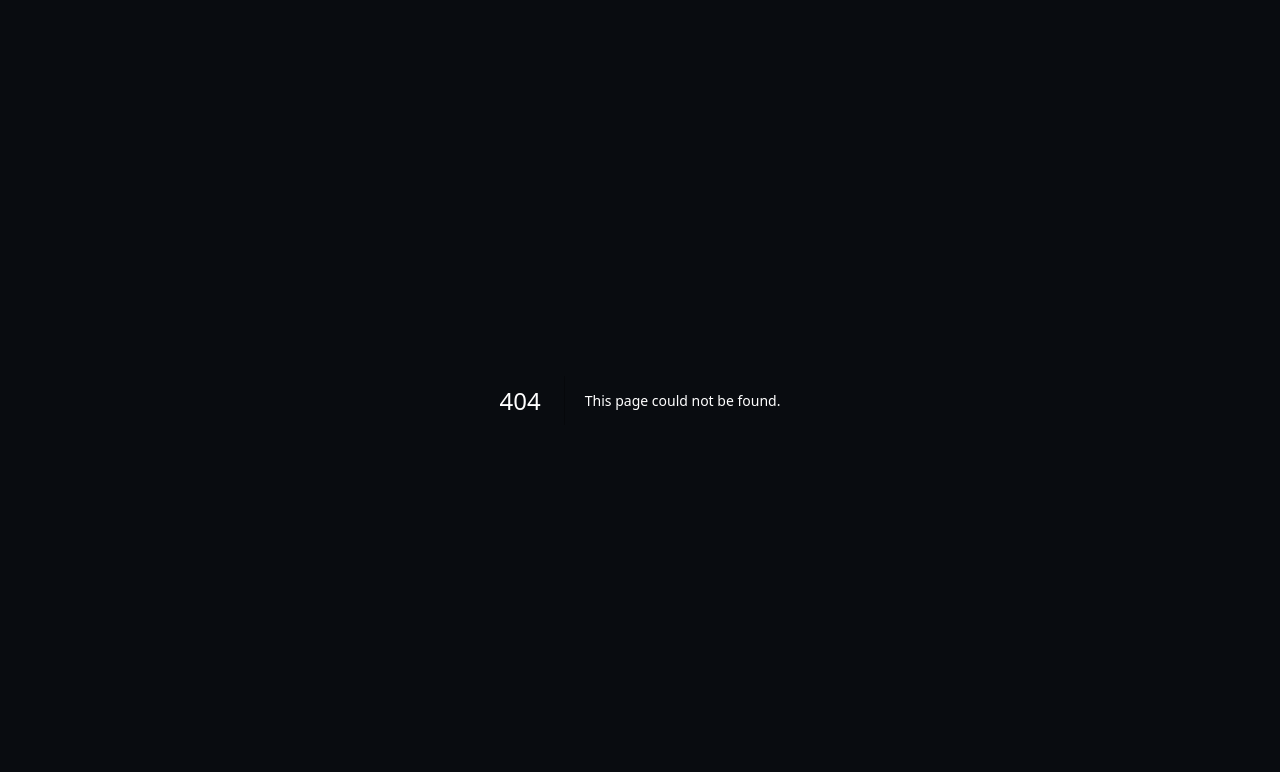
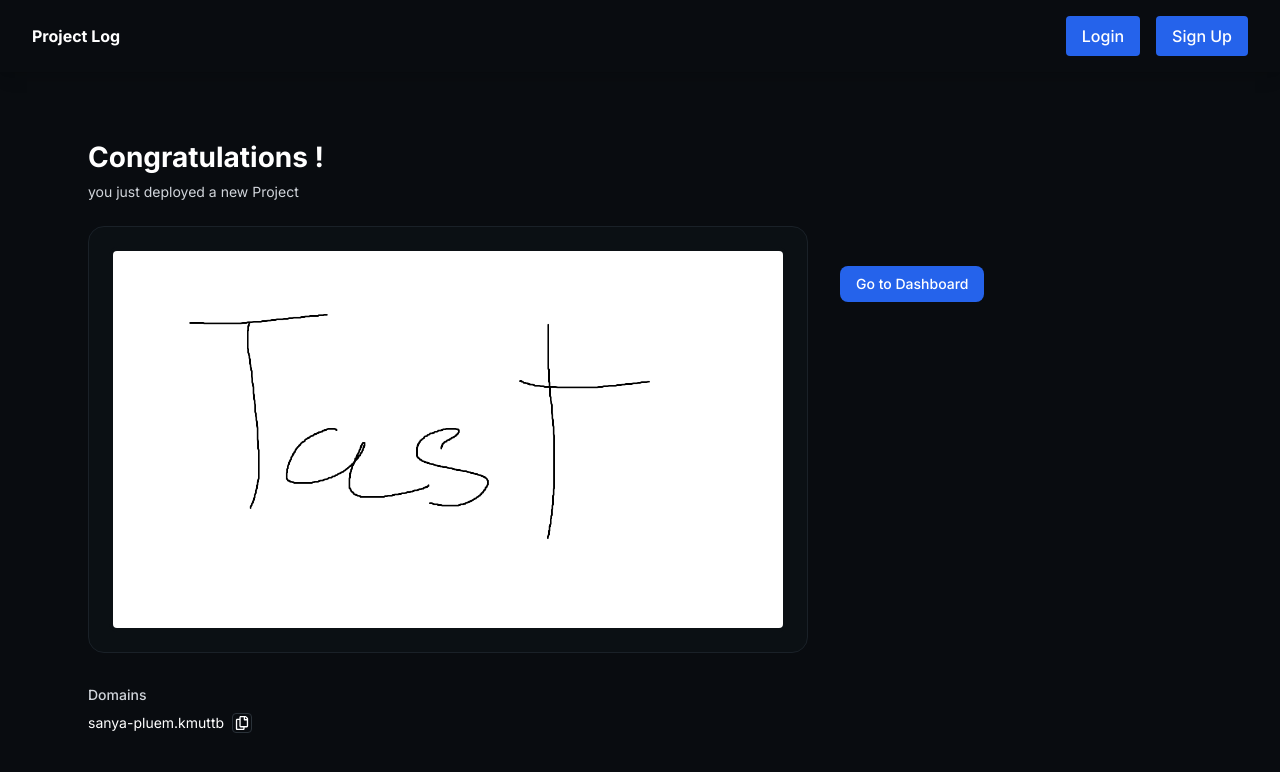
Before and after one commit to SaharatPankawn/project-final, a Next.js app: page /success in a window 1280 px wide. Before the commit this address had no page. Shown: the top 772 px of the page. Built offline with nearby package versions, Linux system fonts and the light colour scheme.

Commit message:
add success

```diff
--- /dev/null
+++ b/app/success/page.tsx
@@ -0,0 +1,73 @@
+'use client'
+
+import Navbar from '@/components/navbar'
+import Link from 'next/link'
+import Image from 'next/image'
+import { FaRegCopy } from 'react-icons/fa'
+import { useState } from 'react'
+
+export default function DeploySuccessPage() {
+  const domain = 'sanya-pluem.kmuttb'
+  const [copied, setCopied] = useState(false)
+
+  const copy = async () => {
+    try {
+      await navigator.clipboard.writeText(domain)
+      setCopied(true)
+      setTimeout(() => setCopied(false), 1200)
+    } catch {}
+  }
+
+  return (
+    <div className='min-h-screen bg-[#090C10] text-white'>
+      <Navbar />
+
+      <main className='mx-auto w-full max-w-6xl px-6 pt-16'>
+        <h1 className='text-[28px] font-semibold'>Congratulations !</h1>
+        <p className='mt-1 text-sm text-gray-300'>
+          you just deployed a new Project
+        </p>
+
+        <div className='mt-6 grid grid-cols-1 items-start gap-8 lg:grid-cols-[minmax(0,720px)_1fr]'>
+          <section className='rounded-2xl border border-[#1a2128] bg-[#0b1014] p-5'>
+            <div className='overflow-hidden rounded-lg border-4 border-[#0b1014] bg-black/40'>
+              <Image
+                src='/test.png'
+                alt='Deployment Preview'
+                width={1200}
+                height={800}
+                className='h-auto w-full'
+                priority
+              />
+            </div>
+          </section>
+
+          <div className='pt-2 lg:pt-10'>
+            <Link
+              href='/dashboard'
+              className='inline-flex items-center justify-center rounded-lg bg-blue-600 px-4 py-2 text-sm font-medium hover:bg-blue-700'
+            >
+              Go to Dashboard
+            </Link>
+          </div>
+        </div>
+
+        <div className='mt-8'>
+          <h3 className='mb-2 text-sm font-medium text-gray-300'>Domains</h3>
+          <div className='flex items-center gap-2'>
+            <span className='text-sm'>{domain}</span>
+            <button
+              onClick={copy}
+              aria-label='Copy domain'
+              className='inline-flex h-5 w-5 items-center justify-center rounded border border-[#2a3239] hover:bg-[#131a20]'
+              title='Copy'
+            >
+              <FaRegCopy className='h-3.5 w-3.5' />
+            </button>
+            {copied && <span className='text-xs text-gray-400'>Copied</span>}
+          </div>
+        </div>
+      </main>
+    </div>
+  )
+}
```
Also changed, not shown: app/configure/page.tsx (+1 -11 lines), public/test.png (added).
